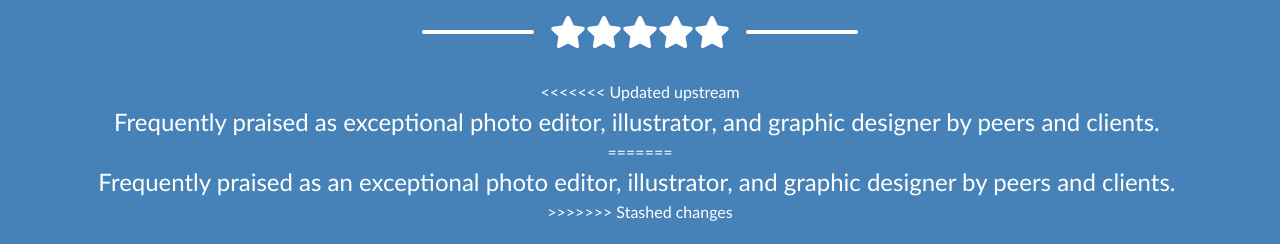
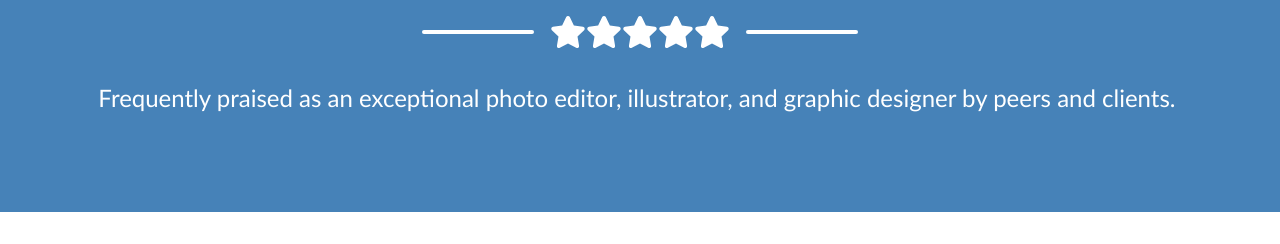
Before and after one commit to dilamania/portfolio, a plain HTML site: page index.html in a window 1280 px wide. Shown: the part 556-800 px from the top of the page. Drawn offline with nearby package versions, Linux system fonts and the light colour scheme; a web font is replaced by a local one.

Commit message:
Update index.html

```diff
--- a/index.html
+++ b/index.html
@@ -46,11 +46,7 @@
                     <div class="divider-custom-line"></div>
                 </div>
                 <!-- Masthead Subheading-->
-<<<<<<< Updated upstream
-                <p class="pre-wrap masthead-subheading font-weight-light mb-0">Frequently praised as exceptional photo editor, illustrator, and graphic designer by peers and clients. </p>
-=======
                 <p class="pre-wrap masthead-subheading font-weight-light mb-0">Frequently praised as an exceptional photo editor, illustrator, and graphic designer by peers and clients. </p>
->>>>>>> Stashed changes
             </div>
         </header>
         <section class="page-section portfolio" id="portfolio">
```
